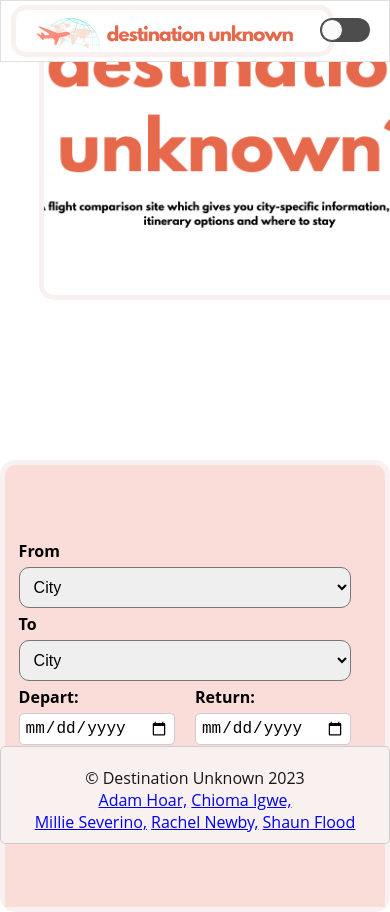
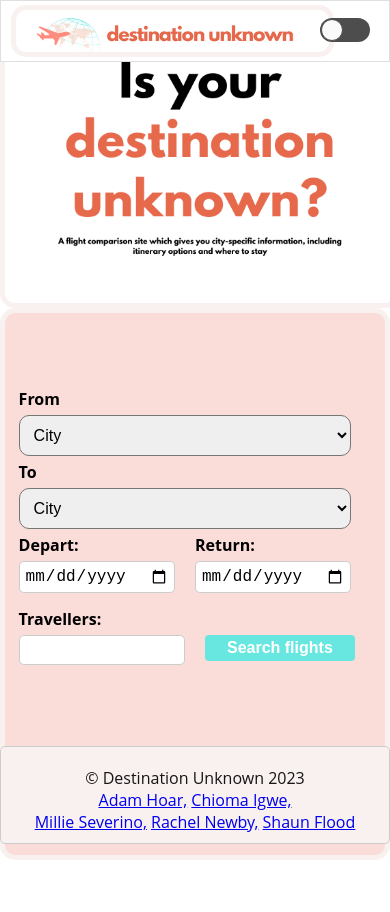
Before and after one commit to rachelnewby/destination-unknown, a React (Create React App) app in the folder frontend/: page / in a window 390 px wide. After the commit the page ends 860 px from the top, so only its background shows below. Built offline with nearby package versions, Linux system fonts and the light colour scheme.

Commit message:
added extra padding on the botton for the form. Made sure the image was centre with different screen sizez. Added some styling to the form and to the hero css

```diff
--- a/frontend/src/components/app/App.css
+++ b/frontend/src/components/app/App.css
@@ -108,3 +108,8 @@
   -moz-box-shadow: 0px 0px 3px 2px #0099e0;
   box-shadow: 0px 0px 2px 3px #0099e0;
 }
+
+
+.firstform-wrapper{
+  padding-bottom: 50px;
+}
--- a/frontend/src/components/hero/hero.css
+++ b/frontend/src/components/hero/hero.css
@@ -1,17 +1,13 @@
 .heroWrapper {
   width: 100%;
-  min-height: 460px;
+  min-height: 260px;
   background: white;
   position: relative;
   justify-content: flex-start;
   overflow: hidden;
+  padding-top: 20px;
 }
 
-.heroInner {
-  margin-left: 150px;
-  flex-direction: column;
-  z-index: 10;
-}
 
 .headerText {
   letter-spacing: 0.5px;
@@ -47,14 +43,14 @@
 }
 
 .heroImage {
-  position: absolute;
-  right: 0px;
-  top: 0px;
   height: 100%;
 }
 
 .heroImage img {
   height: 100%;
+  justify-content: center;
+  bottom: 20px;
+  top: 20px
 }
 
 
@@ -63,11 +59,11 @@
     width: 100%;
   }
   .heroImage img {
-    height: 100vw;
+    height: 70vw;
     object-fit: cover;
-    position: absolute;
-    left: 10%;
-    bottom: 10px;
+    justify-content: center;
+    bottom: 20px;
+    top: 30px
   }
   .heroWrapper {
     align-items: flex-end;
@@ -91,7 +87,10 @@
 @media (max-width: 550px) {
 
   .heroImage img {
-    bottom: 160px;
+    object-fit: cover;
+    justify-content: center;
+    bottom: 20px;
+    top: 40px;
   }
   .headerText {
     width: 80%;
@@ -104,4 +103,9 @@
     width: 80%;
     font-size: 1.5rem;
   }
+  .heroImage img {
+    justify-content: center;
+    bottom: 20px;
+    top: 50px;
+  }
 }
--- a/frontend/src/components/hero/hero.js
+++ b/frontend/src/components/hero/hero.js
@@ -7,12 +7,13 @@ const Hero = () => {
     return(
         <div className='heroWrapper'>
             <div>
-            <div className="heroImage">
+                <div className="heroImage">
                     <img
                     src={Logo}
                     alt=""
                     />
                 </div>
+
             </div>
         </div>
     )
```
